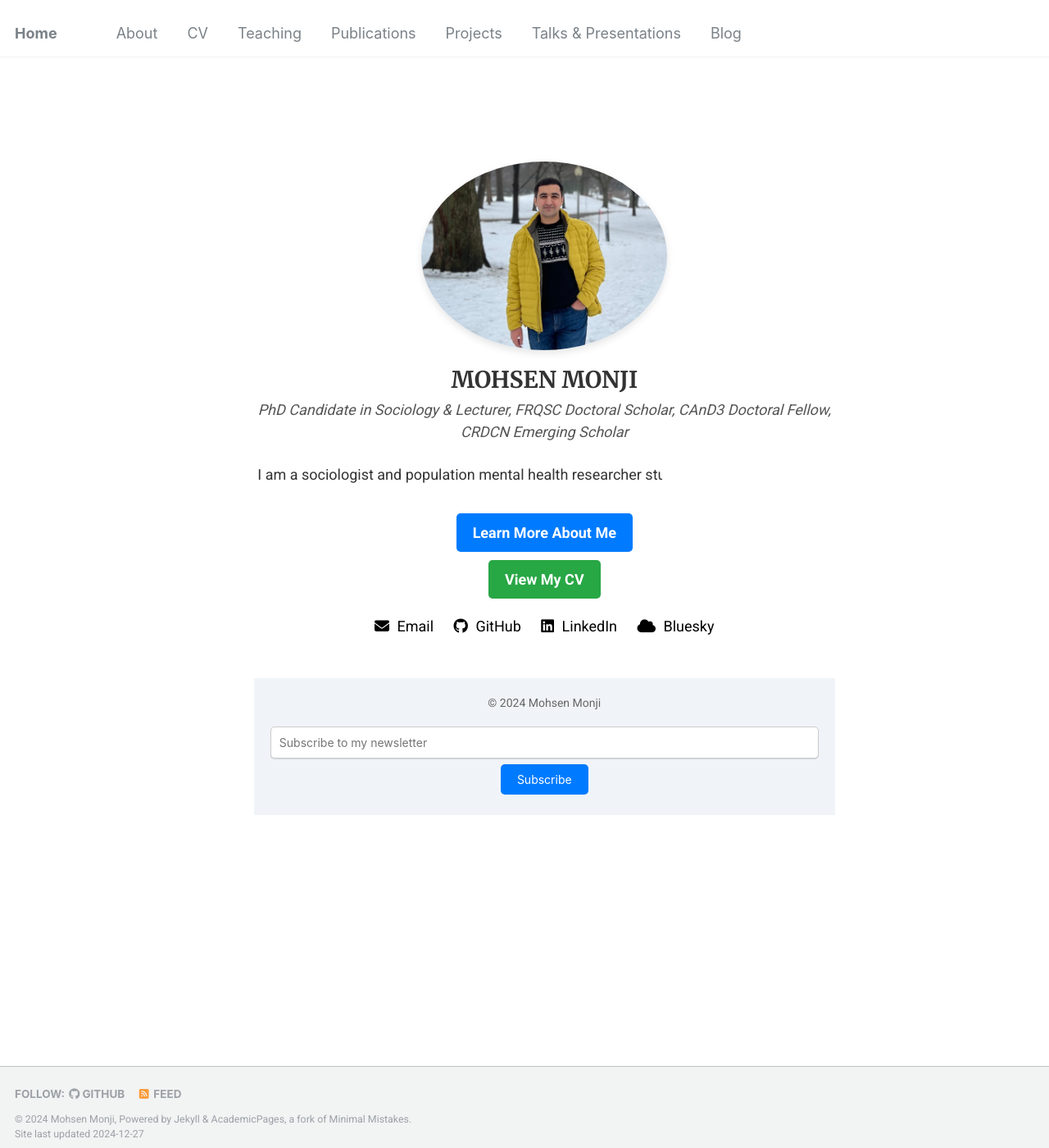
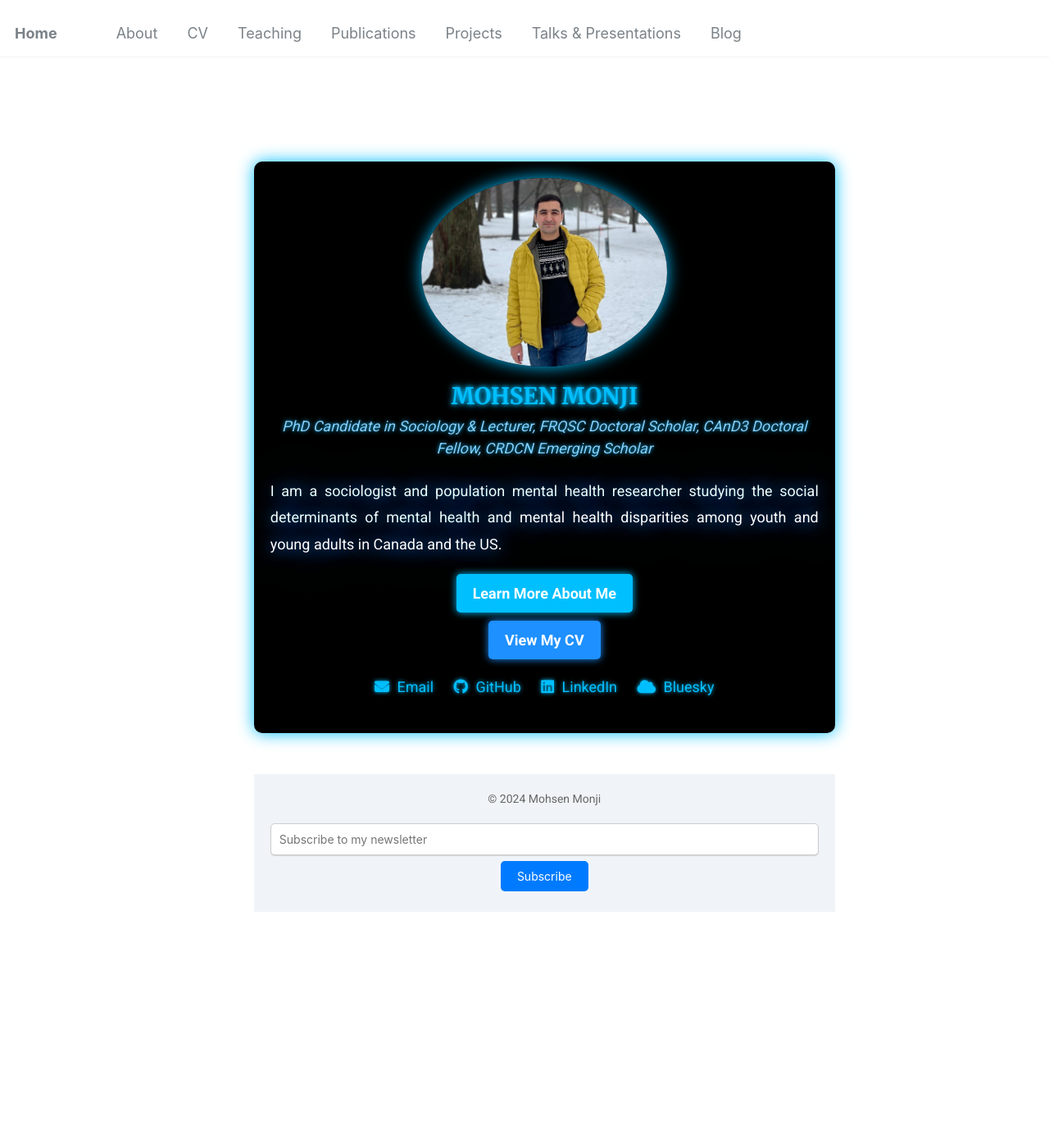
Before and after one commit to Mohsnmonji/mohsnmonji.github.io, a Jekyll site: the page built from _pages/front.md, in a window 1280 px wide and 1400 px high. Shown: the whole window at 82% size. Built offline with Jekyll 4.4.1, drawn with Linux system fonts in a browser that asks for light colours.

Commit message:
Update front.md

```diff
--- a/_pages/front.md
+++ b/_pages/front.md
@@ -8,53 +8,50 @@ hide_avatar: true
 ---
 
 <style>
-  /* Style for the animated text */
+  /* Style for futuristic glowing text animation */
   .animated-text {
     display: inline-block;
-    overflow: hidden;
-    white-space: nowrap;
-    border-right: 2px solid #007bff;
+    color: #fff;
+    text-shadow: 0 0 5px #00bfff, 0 0 10px #00bfff, 0 0 20px #00bfff, 0 0 30px #00bfff, 0 0 40px #00bfff, 0 0 50px #00bfff;
     font-size: 18px;
-    max-width: 100%; /* Ensures responsive text wrapping */
-    animation: typing 8s steps(120, end), blink 0.5s step-end infinite;
+    animation: futuristic-reveal 4s steps(40, end), glow 2s infinite alternate;
   }
 
   /* Typing animation */
-  @keyframes typing {
+  @keyframes futuristic-reveal {
     from {
-      max-width: 0;
+      width: 0;
     }
     to {
-      max-width: 100%; /* Adjust width dynamically */
+      width: 100%;
     }
   }
 
-  /* Blinking cursor */
-  @keyframes blink {
-    from,
+  /* Glow pulsating animation */
+  @keyframes glow {
+    from {
+      text-shadow: 0 0 10px #00bfff, 0 0 20px #00bfff, 0 0 40px #00bfff, 0 0 60px #00bfff;
+    }
     to {
-      border-color: transparent;
-    }
-    50% {
-      border-color: #007bff;
+      text-shadow: 0 0 20px #1e90ff, 0 0 40px #1e90ff, 0 0 60px #1e90ff, 0 0 80px #1e90ff;
     }
   }
 </style>
 
-<div style="text-align: center; margin-top: 50px;">
+<div style="text-align: center; margin-top: 50px; background: #000; padding: 20px; border-radius: 10px; box-shadow: 0 0 20px #00bfff;">
   <!-- Profile Image -->
-  <img src="images/profile.PNG" alt="Profile Picture of Mohsen Monji" style="max-width: 300px; height: auto; border-radius: 50%; margin-bottom: 20px; box-shadow: 0px 4px 10px rgba(0, 0, 0, 0.1);">
+  <img src="images/profile.PNG" alt="Profile Picture of Mohsen Monji" style="max-width: 300px; height: auto; border-radius: 50%; margin-bottom: 20px; box-shadow: 0 0 20px #00bfff;">
 
   <!-- Name -->
-  <h1 style="color: #333; margin-bottom: 5px;">MOHSEN MONJI</h1>
+  <h1 style="color: #00bfff; text-shadow: 0 0 5px #00bfff, 0 0 10px #00bfff; margin-bottom: 5px;">MOHSEN MONJI</h1>
 
   <!-- Subtitle -->
-  <p style="font-style: italic; font-size: 18px; margin-top: 5px; color: #555;">
+  <p style="font-style: italic; font-size: 18px; margin-top: 5px; color: #87cefa; text-shadow: 0 0 5px #00bfff;">
     PhD Candidate in Sociology & Lecturer, FRQSC Doctoral Scholar, CAnD3 Doctoral Fellow, CRDCN Emerging Scholar
   </p>
 
   <!-- Animated Description -->
-  <p style="max-width: 700px; margin: 0 auto; color: #333; text-align: justify; line-height: 1.8;">
+  <p style="max-width: 700px; margin: 0 auto; color: #00bfff; text-align: justify; line-height: 1.8;">
     <span class="animated-text">
       I am a sociologist and population mental health researcher studying the social determinants of mental health and mental health disparities among youth and young adults in Canada and the US.
     </span>
@@ -62,23 +59,23 @@ hide_avatar: true
 
   <!-- Buttons -->
   <div style="margin-top: 20px;">
-    <a href="/about-me/" style="display: inline-block; padding: 10px 20px; background-color: #007BFF; color: white; text-decoration: none; border-radius: 5px; font-weight: bold; margin-bottom: 10px;">Learn More About Me</a><br>
-    <a href="/curriculum/" style="display: inline-block; padding: 10px 20px; background-color: #28A745; color: white; text-decoration: none; border-radius: 5px; font-weight: bold;">View My CV</a>
+    <a href="/about-me/" style="display: inline-block; padding: 10px 20px; background-color: #00bfff; color: white; text-decoration: none; border-radius: 5px; font-weight: bold; margin-bottom: 10px; box-shadow: 0 0 10px #00bfff;">Learn More About Me</a><br>
+    <a href="/curriculum/" style="display: inline-block; padding: 10px 20px; background-color: #1e90ff; color: white; text-decoration: none; border-radius: 5px; font-weight: bold; box-shadow: 0 0 10px #1e90ff;">View My CV</a>
   </div>
 
   <!-- Social Media Links -->
-  <p style="margin-top: 20px;">
-    <a href="mailto:mohsen.monji@concordia.ca" target="_blank" style="color: black; text-decoration: none; margin: 0 10px;">
+  <p style="margin-top: 20px; color: #87cefa; text-shadow: 0 0 5px #00bfff;">
+    <a href="mailto:mohsen.monji@concordia.ca" target="_blank" style="color: #00bfff; text-decoration: none; margin: 0 10px;">
       <i class="fas fa-envelope" style="font-size: 18px; margin-right: 5px;"></i> Email
     </a>
-    <a href="https://github.com/Mohsnmonji" target="_blank" style="color: black; text-decoration: none; margin: 0 10px;">
-      <i class="fab fa-github" style="font-size: 18px; margin-right: 5px; transition: color 0.3s;" onmouseover="this.style.color='#333'" onmouseout="this.style.color='black'"></i> GitHub
+    <a href="https://github.com/Mohsnmonji" target="_blank" style="color: #00bfff; text-decoration: none; margin: 0 10px;">
+      <i class="fab fa-github" style="font-size: 18px; margin-right: 5px;"></i> GitHub
     </a>
-    <a href="https://www.linkedin.com/in/mohsen-monji-0a3a37269" target="_blank" style="color: black; text-decoration: none; margin: 0 10px;">
-      <i class="fab fa-linkedin" style="font-size: 18px; margin-right: 5px; transition: color 0.3s;" onmouseover="this.style.color='#0077b5'" onmouseout="this.style.color='black'"></i> LinkedIn
+    <a href="https://www.linkedin.com/in/mohsen-monji-0a3a37269" target="_blank" style="color: #00bfff; text-decoration: none; margin: 0 10px;">
+      <i class="fab fa-linkedin" style="font-size: 18px; margin-right: 5px;"></i> LinkedIn
     </a>
-    <a href="https://bsky.app/profile/mohsenmonji.bsky.social" target="_blank" style="color: black; text-decoration: none; margin: 0 10px;">
-      <i class="fas fa-cloud" style="font-size: 18px; margin-right: 5px; transition: color 0.3s;" onmouseover="this.style.color='#17a2b8'" onmouseout="this.style.color='black'"></i> Bluesky
+    <a href="https://bsky.app/profile/mohsenmonji.bsky.social" target="_blank" style="color: #00bfff; text-decoration: none; margin: 0 10px;">
+      <i class="fas fa-cloud" style="font-size: 18px; margin-right: 5px;"></i> Bluesky
     </a>
   </p>
 </div>
```
